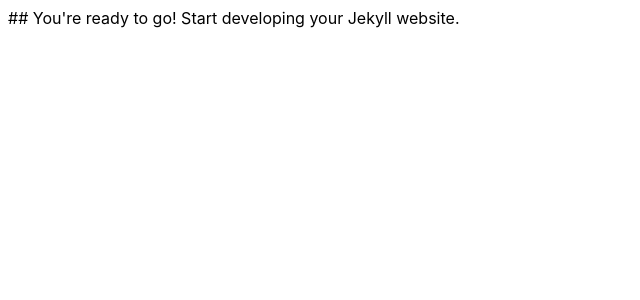
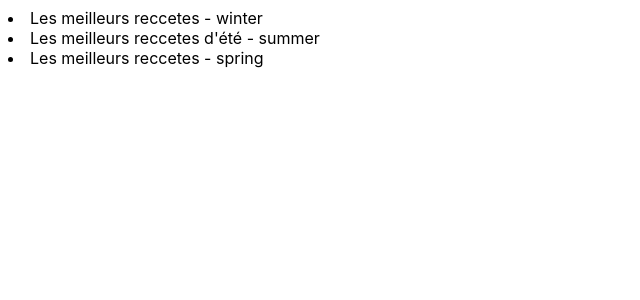
Before and after one commit to Eracom-ID471/projet-3--Jonoboo, a Jekyll site: the page built from index.html, in a window 1280 px wide. Shown: the top 300 px of the page, without its empty margins (0-640 px from the left). Built offline with Jekyll 4.4.1, drawn with Linux system fonts in a browser that asks for light colours.

Commit message:
Premier étape

```diff
--- a/_layouts/default.html
+++ b/_layouts/default.html
@@ -8,6 +8,19 @@
     <link rel="stylesheet" href="{{ "/assets/css/main.css" | relative_url }}">
   </head>
   <body>
+    {% for post in site.posts %}
+      {% if page.category %}
+
+        {% if post.category == page.category %}
+          <li> {{ post.title }} - {{ post.category }} </li>
+        {% endif %}
+
+      {% else %}
+        <li> {{ post.title }} - {{ post.category }} </li>
+      {% endif %}
+
+    {% endfor%}
+
     {{ content}}
   </body>
 </html>
--- a/index.html
+++ b/index.html
@@ -2,7 +2,3 @@
 layout: default
 title: "Happy Jekylling!"
 ---
-
-## You're ready to go!
-
-Start developing your Jekyll website.
--- /dev/null
+++ b/spring.html
@@ -0,0 +1,5 @@
+---
+layout: default
+titre: spring
+category: spring
+---
--- /dev/null
+++ b/summer.html
@@ -0,0 +1,5 @@
+---
+layout: default
+titre: summer
+category: summer
+---
--- /dev/null
+++ b/winter.html
@@ -0,0 +1,5 @@
+---
+layout: default
+titre: winter
+category: winter
+---
```
Also changed, not shown: _posts/2019-12-12-spring.html (added, +7 -0 lines), _posts/2019-12-12-summer.html (added, +7 -0 lines), _posts/2019-12-12-winter.html (added, +7 -0 lines), _layouts/post.html (added), 1 other file.
